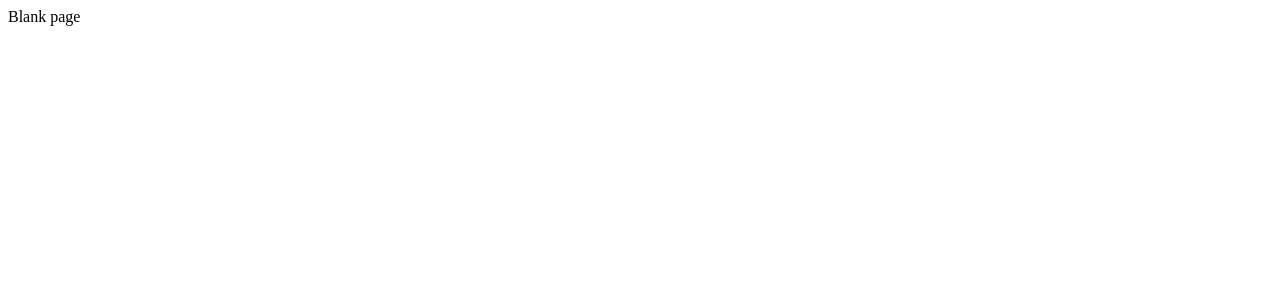
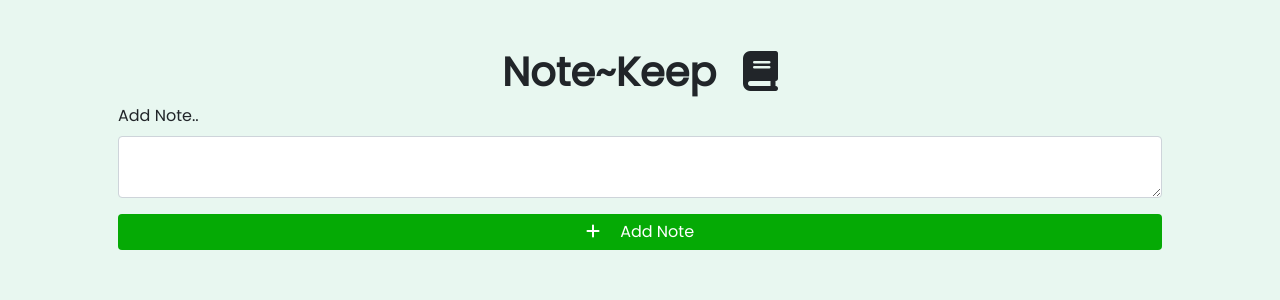
Before and after one commit to samuelawal/note-keep, a Vue app: page / in a window 1280 px wide. Shown: the top 300 px of the page. Built offline with nearby package versions, Linux system fonts and the light colour scheme.

Commit message:
Added the form layout

```diff
--- a/index.html
+++ b/index.html
@@ -4,6 +4,8 @@
     <meta charset="UTF-8" />
     <link rel="icon" href="/favicon.ico" />
     <meta name="viewport" content="width=device-width, initial-scale=1.0" />
+    <link rel="stylesheet" href="https://cdnjs.cloudflare.com/ajax/libs/font-awesome/6.1.0/css/all.min.css"/>
+    <link href="https://cdn.jsdelivr.net/npm/bootstrap@5.0.2/dist/css/bootstrap.min.css" rel="stylesheet">
     <title>Note-Keep</title>
   </head>
   <body>
--- a/package.json
+++ b/package.json
@@ -9,6 +9,8 @@
     "lint": "eslint . --ext .vue,.js,.jsx,.cjs,.mjs --fix --ignore-path .gitignore"
   },
   "dependencies": {
+    "@fortawesome/free-solid-svg-icons": "^6.1.0",
+    "bootstrap": "^5.1.3",
     "vue": "^3.2.31",
     "vue-router": "^4.0.12",
     "vuex": "^4.0.2"
--- a/src/assets/base.css
+++ b/src/assets/base.css
@@ -1,3 +1,5 @@
+@import url("https://fonts.googleapis.com/css2?family=Poppins:wght@300;400&display=swap");
 body {
-  background-color: white;
+  background: #e8f7f0;
+  font-family: "Poppins", sans-serif;
 }
--- a/src/main.js
+++ b/src/main.js
@@ -1,6 +1,9 @@
 import { createApp } from "vue";
 import App from "./App.vue";
 import router from "./router";
+
+
+
 
 const app = createApp(App);
 
--- a/src/views/HomeView.vue
+++ b/src/views/HomeView.vue
@@ -1,3 +1,17 @@
 <template>
-  <main>Blank page</main>
+  <main>
+    <div class="container p-5">
+      <form>
+        <h1 class="text-center fw-bold">Note~Keep <i class="fa-solid fa-book ps-3"/></h1>
+        <label for="addNote" class="form-label">Add Note..</label>
+      <textarea type="password" id="addNote" class="form-control"/>
+      <button class="btn btn-primary my-3 form-control border-0"><i class="fa-solid fa-plus pe-3"></i> Add Note</button>
+      </form>
+    </div>
+  </main>
 </template>
+<style scoped>
+.btn {
+  background-color: rgb(5, 170, 5);
+}
+</style>
```
Also changed, not shown: 1 other file (tests, documents, lock files or other folders).
